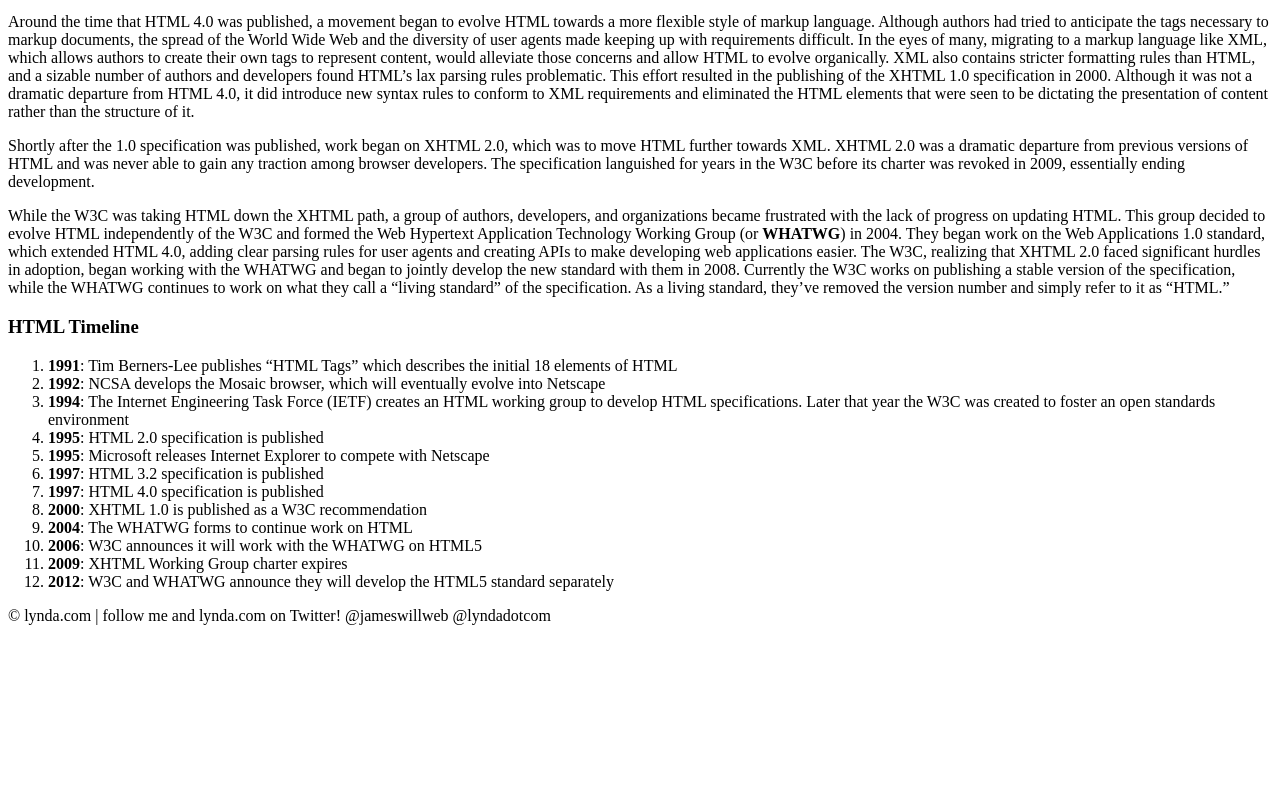
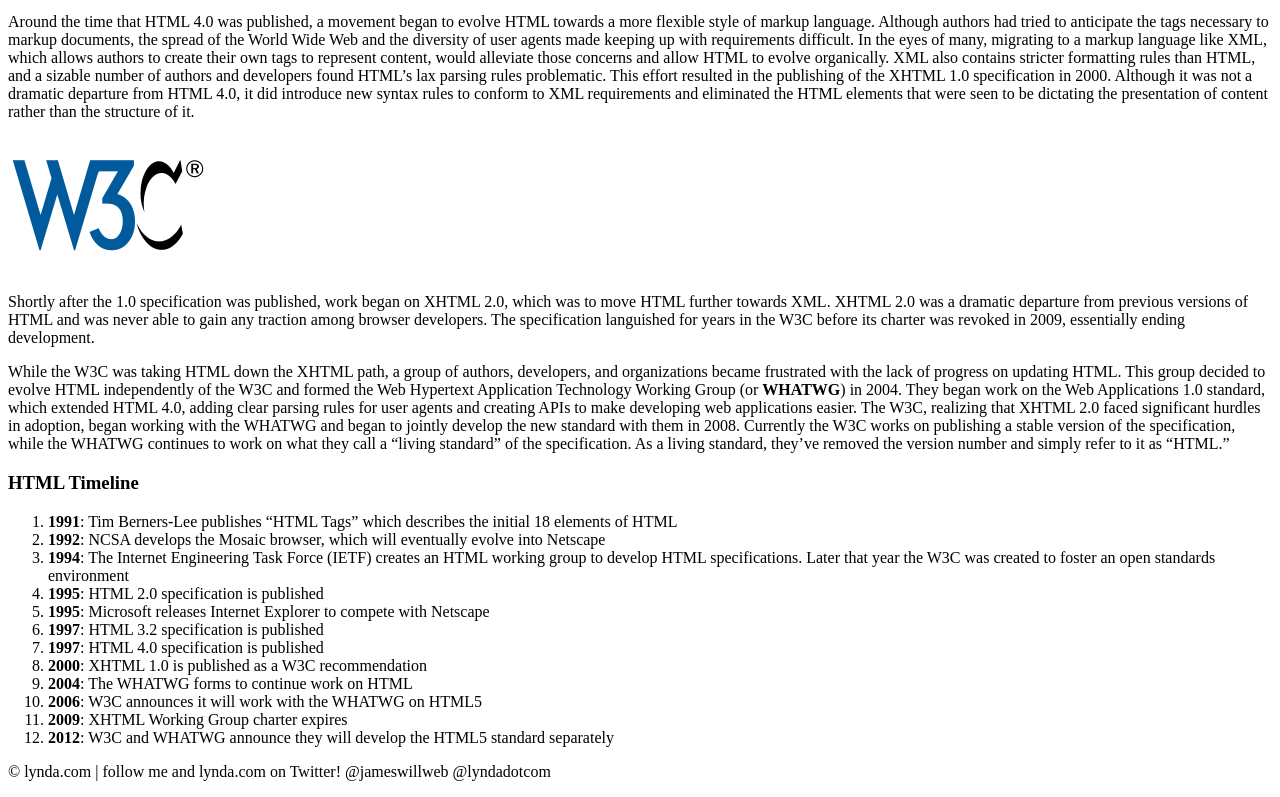
Before and after one commit to TheHagueUniversity/getting-started-and-html-challenge-chiini, a plain HTML site: page Challenge1_Getting_Started_HTML/intro.html in a window 1280 px wide. Shown: the part 1056-1853 px from the top of the page. Before the commit the page ends 1697 px from the top, so only its background shows below. Drawn offline with Linux system fonts and the light colour scheme.

Commit message:
inserted image

```diff
--- a/Challenge1_Getting_Started_HTML/intro.html
+++ b/Challenge1_Getting_Started_HTML/intro.html
@@ -36,6 +36,8 @@
 
         <p>Around the time that HTML 4.0 was published, a movement began to evolve HTML towards a more flexible style of markup language. Although authors had tried to anticipate the tags necessary to markup documents, the spread of the World Wide Web and the diversity of user agents made keeping up with requirements difficult. In the eyes of many, migrating to a markup language like XML, which allows authors to create their own tags to represent content, would alleviate those concerns and allow HTML to evolve organically. XML also contains stricter formatting rules than HTML, and a sizable number of authors and developers found HTML&rsquo;s lax parsing rules problematic. This effort resulted in the publishing of the XHTML 1.0 specification in 2000. Although it was not a dramatic departure from HTML 4.0, it did introduce new syntax rules to conform to XML requirements and eliminated the HTML elements that were seen to be dictating the presentation of content rather than the structure of it.</p>
 
+        <img src="_images/200px-W3C_Icon.png" alt="W3C logo" width="200" height="136" class="flowLeft">
+
         <p>Shortly after the 1.0 specification was published, work began on XHTML 2.0, which was to move HTML further towards XML. XHTML 2.0 was a dramatic departure from previous versions of HTML and was never able to gain any traction among browser developers. The specification languished for years in the W3C before its charter was revoked in 2009, essentially ending development.</p>
 
         <p>While the W3C was taking HTML down the XHTML path, a group of authors, developers, and organizations became frustrated with the lack of progress on updating HTML. This group decided to evolve HTML independently of the W3C and formed the Web Hypertext Application Technology Working Group (or <b>WHATWG</b>) in 2004. They began work on the Web Applications 1.0 standard, which extended HTML 4.0, adding clear parsing rules for user agents and creating APIs to make developing web applications easier. The W3C, realizing that XHTML 2.0 faced significant hurdles in adoption, began working with the WHATWG and began to jointly develop the new standard with them in 2008. Currently the W3C works on publishing a stable version of the specification, while the WHATWG continues to work on what they call a &ldquo;living standard&rdquo; of the specification. As a living standard, they&rsquo;ve removed the version number and simply refer to it as &ldquo;HTML.&rdquo;</p>
```
